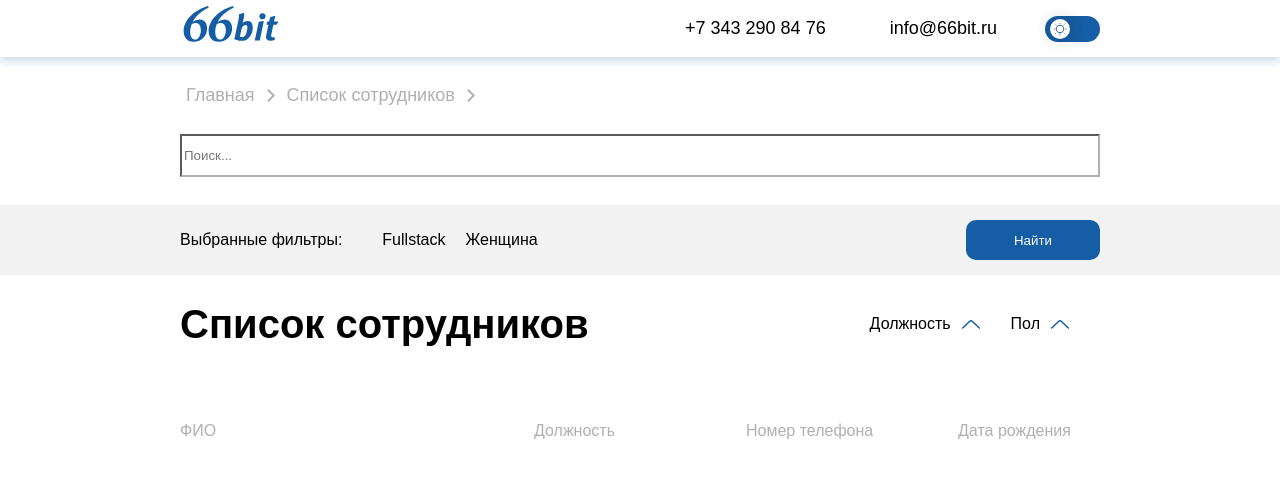
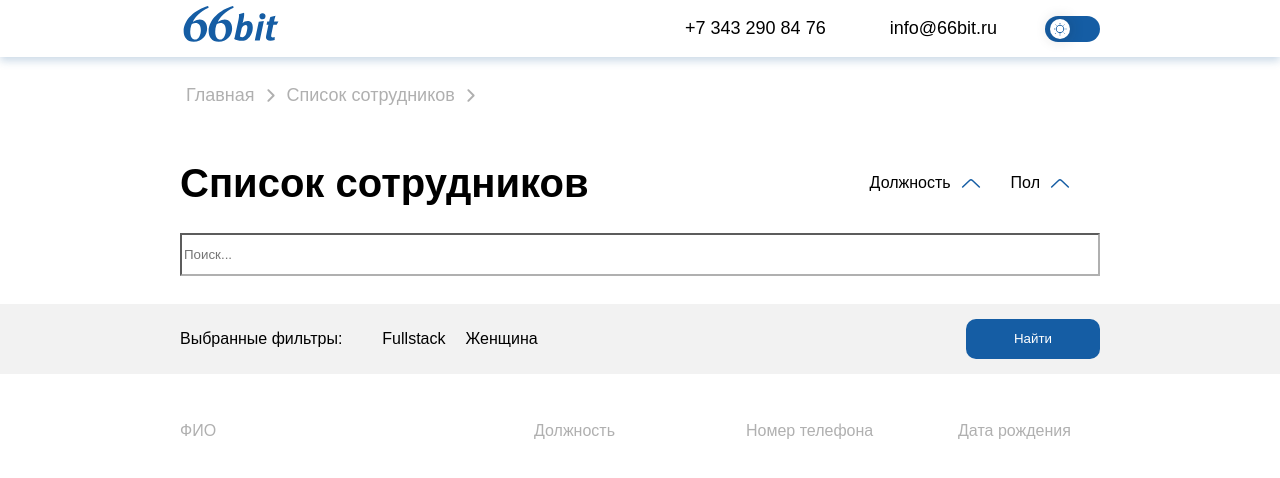
Before and after one commit to ssftvyn/test-task, a React (Create React App) app: page /employee in a window 1280 px wide. Shown: the top 478 px of the page. Built offline with nearby package versions, Linux system fonts and the light colour scheme; no server answers.

Commit message:
filters update 2

```diff
--- a/src/components/Filters.jsx
+++ b/src/components/Filters.jsx
@@ -1,70 +1,81 @@
-// import React from "react";
-// import "../style.css";
-// import vectorSvg from "../img/vector.svg";
+import React, { useState } from "react";
+import vectorSvg from "../img/vector.svg";
 
-// function Filters({ positionFilter, genderFilter, handlePositionChange, handleGenderChange }) {
-//   const handleDropdownClick = (event) => {
-//     const dropdownButtons = document.getElementsByClassName("wrapper-dropdown");
-//     Array.from(dropdownButtons).forEach((dropdownButton) => {
-//       if (dropdownButton !== event.target.closest(".wrapper-dropdown")) {
-//         dropdownButton.classList.remove("active");
-//       } else {
-//         dropdownButton.classList.toggle("active");
-//       }
-//     });
-//   };
+function Filters({ setGenderFilter, setPositionFilter }) {
+  const [genderFilter, setGenderFilterState] = useState('');
+  const [positionFilter, setPositionFilterState] = useState('');
 
-//   return (
-//     <div className="filters-search-selected">
-//       <div className="filters">
-//         <h1>Список сотрудников</h1>
-//         <div className="wrapper-dropdown" onClick={handleDropdownClick}>
-//           <p>Должность</p>
-//           <img src={vectorSvg} alt="Vector" className="vector-icon" />
-//           <ul className="dropdown">
-//             <li>
-//               <label htmlFor="backend">Backend-разработчик</label>
-//               <input type="checkbox" id="backend" value="Backend-разработчик" checked={positionFilter === 'Backend-разработчик'} onChange={handlePositionChange} />
-//             </li>
-//             <li>
-//               <label htmlFor="frontend">Frontend-разработчик</label>
-//               <input type="checkbox" id="frontend" value="Frontend-разработчик" checked={positionFilter === 'Frontend-разработчик'} onChange={handlePositionChange} />
-//             </li>
-//             <li>
-//               <label htmlFor="analyst">Аналитик</label>
-//               <input type="checkbox" id="analyst" value="Аналитик" checked={positionFilter === 'Аналитик'} onChange={handlePositionChange} />
-//             </li>
-//             <li>
-//               <label htmlFor="manager">Менеджер</label>
-//               <input type="checkbox" id="manager" value="Менеджер" checked={positionFilter === 'Менеджер'} onChange={handlePositionChange} />
-//             </li>
-//             <li>
-//               <label htmlFor="designer">Дизайнер</label>
-//               <input type="checkbox" id="designer" value="Дизайнер" checked={positionFilter === 'Дизайнер'} onChange={handlePositionChange} />
-//             </li>
-//             <li>
-//               <label htmlFor="fullstack">Fullstack</label>
-//               <input type="checkbox" id="fullstack" value="Fullstack" checked={positionFilter === 'Fullstack'} onChange={handlePositionChange} />
-//             </li>
-//           </ul>
-//         </div>
-//         <div className="wrapper-dropdown" onClick={handleDropdownClick}>
-//           <p>Пол</p>
-//           <img src={vectorSvg} alt="Vector" className="vector-icon" />
-//           <ul className="dropdown">
-//             <li>
-//               <label htmlFor="male">Мужской</label>
-//               <input type="radio" id="male" value="Мужчина" checked={genderFilter === 'Мужчина'} onChange={handleGenderChange} />
-//             </li>
-//             <li>
-//               <label htmlFor="female">Женский</label>
-//               <input type="radio" id="female" value="Женщина" checked={genderFilter === 'Женщина'} onChange={handleGenderChange} />
-//             </li>
-//           </ul>
-//         </div>
-//       </div>
-//     </div>
-//   );
-// }
+  const handleGenderChange = (event) => {
+    setGenderFilterState(event.target.value);
+    setGenderFilter(event.target.value);
+  };
 
-// export default Filters;
+  const handlePositionChange = (event) => {
+    setPositionFilterState(event.target.value);
+    setPositionFilter(event.target.value);
+  };
+  const handleDropdownClick = (event) => {
+    const dropdownButtons = document.getElementsByClassName("wrapper-dropdown");
+    Array.from(dropdownButtons).forEach((dropdownButton) => {
+      if (dropdownButton !== event.target.closest(".wrapper-dropdown")) {
+        dropdownButton.classList.remove("active");
+      } else {
+        dropdownButton.classList.toggle("active");
+      }
+    });
+  };
+
+  return (
+    <div className="filters-search-selected">
+      <div className="filters">
+        <h1>Список сотрудников</h1>
+        <div className="wrapper-dropdown" onClick={handleDropdownClick}>
+          <p>Должность</p>
+          <img src={vectorSvg} alt="Vector" className="vector-icon" />
+          <ul className="dropdown">
+            <li>
+              <label htmlFor="backend">Backend-разработчик</label>
+              <input type="checkbox" id="backend" value="Backend-разработчик" checked={positionFilter === 'Backend-разработчик'} onChange={handlePositionChange} />
+            </li>
+            <li>
+              <label htmlFor="frontend">Frontend-разработчик</label>
+              <input type="checkbox" id="frontend" value="Frontend-разработчик" checked={positionFilter === 'Frontend-разработчик'} onChange={handlePositionChange} />
+            </li>
+            <li>
+              <label htmlFor="analyst">Аналитик</label>
+              <input type="checkbox" id="analyst" value="Аналитик" checked={positionFilter === 'Аналитик'} onChange={handlePositionChange} />
+            </li>
+            <li>
+              <label htmlFor="manager">Менеджер</label>
+              <input type="checkbox" id="manager" value="Менеджер" checked={positionFilter === 'Менеджер'} onChange={handlePositionChange} />
+            </li>
+            <li>
+              <label htmlFor="designer">Дизайнер</label>
+              <input type="checkbox" id="designer" value="Дизайнер" checked={positionFilter === 'Дизайнер'} onChange={handlePositionChange} />
+            </li>
+            <li>
+              <label htmlFor="fullstack">Fullstack</label>
+              <input type="checkbox" id="fullstack" value="Fullstack" checked={positionFilter === 'Fullstack'} onChange={handlePositionChange} />
+            </li>
+          </ul>
+        </div>
+        <div className="wrapper-dropdown" onClick={handleDropdownClick}>
+          <p>Пол</p>
+          <img src={vectorSvg} alt="Vector" className="vector-icon" />
+          <ul className="dropdown">
+            <li>
+              <label htmlFor="male">Мужской</label>
+              <input type="radio" id="male" value="Мужчина" checked={genderFilter === 'Мужчина'} onChange={handleGenderChange} />
+            </li>
+            <li>
+              <label htmlFor="female">Женский</label>
+              <input type="radio" id="female" value="Женщина" checked={genderFilter === 'Женщина'} onChange={handleGenderChange} />
+            </li>
+          </ul>
+        </div>
+      </div>
+    </div>
+  );
+}
+
+export default Filters;
--- a/src/components/ListInfo.jsx
+++ b/src/components/ListInfo.jsx
@@ -1,12 +1,8 @@
-
 import React, { useState, useEffect } from "react";
 import { useNavigate } from "react-router-dom";
-import vectorSvg from "../img/vector.svg";
 
-function ListInfo({ searchQuery }) {
+function ListInfo({ searchQuery, genderFilter, positionFilter }) {
   const [data, setData] = useState([]);
-  const [genderFilter, setGenderFilter] = useState('');
-  const [positionFilter, setPositionFilter] = useState('');
   const navigate = useNavigate();
 
   useEffect(() => {
@@ -30,15 +26,8 @@ function ListInfo({ searchQuery }) {
     fetchData();
   }, []);
 
-  const handleDropdownClick = (event) => {
-    const dropdownButtons = document.getElementsByClassName("wrapper-dropdown");
-    Array.from(dropdownButtons).forEach((dropdownButton) => {
-      if (dropdownButton !== event.target.closest(".wrapper-dropdown")) {
-        dropdownButton.classList.remove("active");
-      } else {
-        dropdownButton.classList.toggle("active");
-      }
-    });
+  const handleItemClick = (id) => {
+    navigate(`/employee/${id}`, { state: { id } });
   };
 
   const filteredData = data.filter((item) =>
@@ -47,67 +36,8 @@ function ListInfo({ searchQuery }) {
     (positionFilter === '' || item.position === positionFilter)
   );
 
-  const handleItemClick = (id) => {
-    navigate(`/employee/${id}`, { state: { id } });
-  };
-
-  const handleGenderChange = (event) => {
-    setGenderFilter(event.target.value);
-  };
-
-  const handlePositionChange = (event) => {
-    setPositionFilter(event.target.value);
-  };
-
   return (
     <div>
-      <div className="filters">
-        <h1>Список сотрудников</h1>
-        <div className="wrapper-dropdown" onClick={handleDropdownClick}>
-          <p>Должность</p>
-          <img src={vectorSvg} alt="Vector" className="vector-icon" />
-          <ul className="dropdown">
-            <li>
-              <label htmlFor="backend">Backend-разработчик</label>
-              <input type="checkbox" id="backend" value="Backend-разработчик" checked={positionFilter === 'Backend-разработчик'} onChange={handlePositionChange} />
-            </li>
-            <li>
-              <label htmlFor="frontend">Frontend-разработчик</label>
-              <input type="checkbox" id="frontend" value="Frontend-разработчик" checked={positionFilter === 'Frontend-разработчик'} onChange={handlePositionChange} />
-            </li>
-            <li>
-              <label htmlFor="analyst">Аналитик</label>
-              <input type="checkbox" id="analyst" value="Аналитик" checked={positionFilter === 'Аналитик'} onChange={handlePositionChange} />
-            </li>
-            <li>
-              <label htmlFor="manager">Менеджер</label>
-              <input type="checkbox" id="manager" value="Менеджер" checked={positionFilter === 'Менеджер'} onChange={handlePositionChange} />
-            </li>
-            <li>
-              <label htmlFor="designer">Дизайнер</label>
-              <input type="checkbox" id="designer" value="Дизайнер" checked={positionFilter === 'Дизайнер'} onChange={handlePositionChange} />
-            </li>
-            <li>
-              <label htmlFor="fullstack">Fullstack</label>
-              <input type="checkbox" id="fullstack" value="Fullstack" checked={positionFilter === 'Fullstack'} onChange={handlePositionChange} />
-            </li>
-          </ul>
-        </div>
-        <div className="wrapper-dropdown" onClick={handleDropdownClick}>
-          <p>Пол</p>
-          <img src={vectorSvg} alt="Vector" className="vector-icon" />
-          <ul className="dropdown">
-            <li>
-              <label htmlFor="male">Мужской</label>
-              <input type="radio" id="male" value="Мужчина" checked={genderFilter === 'Мужчина'} onChange={handleGenderChange} />
-            </li>
-            <li>
-              <label htmlFor="female">Женский</label>
-              <input type="radio" id="female" value="Женщина" checked={genderFilter === 'Женщина'} onChange={handleGenderChange} />
-            </li>
-          </ul>
-        </div>
-      </div>
       <div className="info">
         <p>ФИО</p>
         <p>Должность</p>
--- a/src/pages/EmployeeList.jsx
+++ b/src/pages/EmployeeList.jsx
@@ -1,3 +1,4 @@
+// EmployeeList.js
 import React, { useState } from "react";
 import Filters from "../components/Filters";
 import ListInfo from "../components/ListInfo";
@@ -7,14 +8,23 @@ import SelectedFilters from "../components/SelectedFilters";
 
 function EmployeeList() {
   const [searchQuery, setSearchQuery] = useState("");
+  const [genderFilter, setGenderFilter] = useState("");
+  const [positionFilter, setPositionFilter] = useState("");
 
   return (
     <div className="App">
       <Breadcrumbs />
-      {/* <Filters/> */}
+      <Filters
+        setGenderFilter={setGenderFilter}
+        setPositionFilter={setPositionFilter}
+      />
       <Search onSearch={setSearchQuery} />
       <SelectedFilters />
-      <ListInfo searchQuery={searchQuery} />
+      <ListInfo
+        searchQuery={searchQuery}
+        genderFilter={genderFilter}
+        positionFilter={positionFilter}
+      />
     </div>
   );
 }
```
